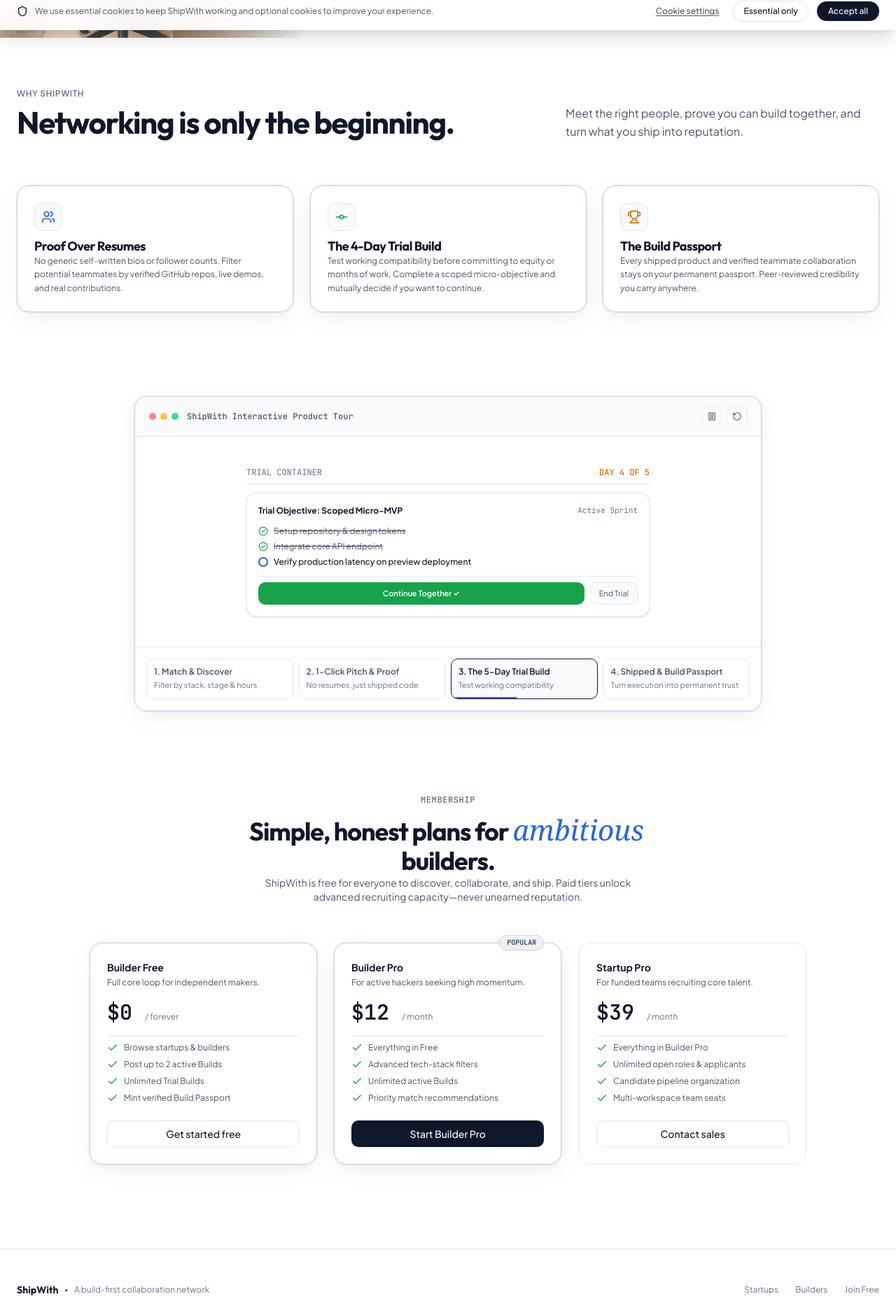
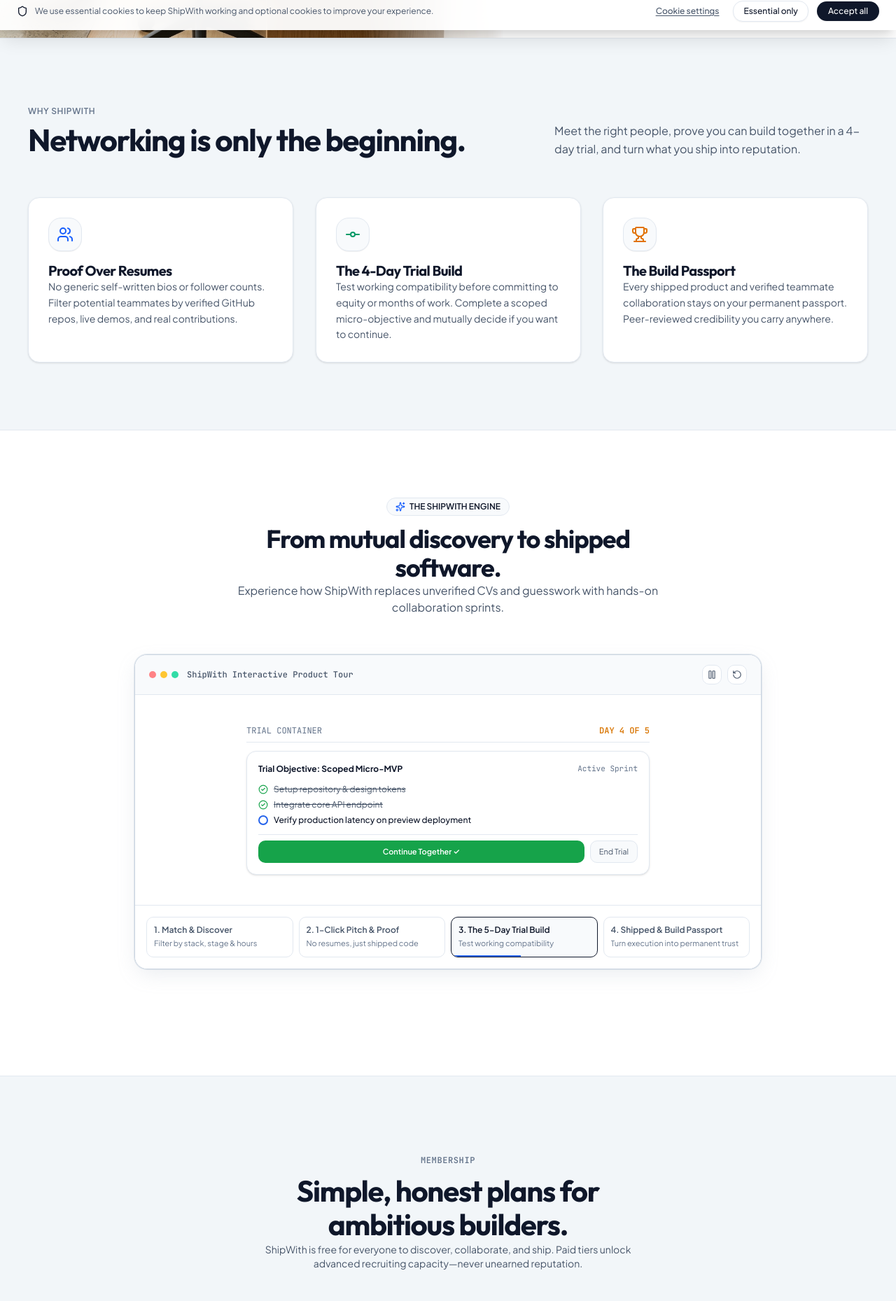
Before and after one commit to Rana-Kushagr/ShipWith, a React (Vite) app: page / in a window 1280 px wide. Shown: the part 757-2616 px from the top of the page at 70% size. Built offline with nearby package versions, Linux system fonts and the light colour scheme; a web font is replaced by a local one.

Commit message:
feat: enhance hero background image visibility and implement Simplify-style alternating grey blocks

```diff
--- a/src/components/landing/LandingSections.tsx
+++ b/src/components/landing/LandingSections.tsx
@@ -1,21 +1,24 @@
 import React from 'react';
 import { useApp } from '../../context/AppContext';
 import { Button } from '../common/Button';
-import { Check, GitCommit, Users, Trophy } from 'lucide-react';
+import { Check, GitCommit, Users, Trophy, Sparkles } from 'lucide-react';
 import { ProductWalkthroughPlayer } from './ProductWalkthroughPlayer';
 
 export const LandingSections: React.FC = () => {
   const { setCurrentView } = useApp();
 
   return (
-    <div className="space-y-24 py-12">
-      {/* 1. Why ShipWith Section */}
-      <section className="relative max-w-7xl mx-auto px-4 sm:px-6 py-6">
-        {/* Silver/grey ambient backdrop halo framing the pillars */}
-        <div className="absolute inset-0 -z-10 silver-ambient-band opacity-85 rounded-3xl pointer-events-none" />
+    <div className="w-full">
+
+      {/* =========================================================================
+          BLOCK 1: WHY SHIPWITH (Simplify-style Distinct Cool Grey Shaded Band)
+          Full-width architectural block creating rhythm & contrast with the hero
+          ========================================================================= */}
+      <section className="w-full bg-slate-100/90 dark:bg-zinc-900/70 border-y border-slate-200/90 dark:border-zinc-800 py-20 lg:py-24 transition-colors duration-200">
+        <div className="max-w-[1360px] mx-auto px-6 sm:px-10">
 
           {/* Split Header matching the reference screenshot with 100% theme contrast */}
-        <div className="max-w-[1360px] mx-auto mb-16 flex flex-col md:flex-row md:items-end justify-between gap-6 reveal-on-scroll">
+          <div className="mb-14 flex flex-col md:flex-row md:items-end justify-between gap-6 reveal-on-scroll">
             <div className="space-y-2">
               <div className="text-xs uppercase font-sans tracking-wider text-[var(--color-text-muted)] font-semibold">
                 WHY SHIPWITH
@@ -25,163 +28,203 @@
               </h2>
             </div>
             <div className="max-w-md text-[var(--color-text-secondary)] text-sm sm:text-base leading-relaxed md:text-left">
-            Meet the right people, prove you can build together, and turn what you ship into reputation.
+              Meet the right people, prove you can build together in a 4-day trial, and turn what you ship into reputation.
             </div>
           </div>
 
-        {/* 3 Pillars Grid with Scroll Reveal & Silver Sheen */}
-        <div className="grid grid-cols-1 md:grid-cols-3 gap-6">
-          <div className="p-6 rounded-[var(--radius-xl)] bg-[var(--color-surface)] silver-sheen-card space-y-3 reveal-on-scroll delay-75 hover:border-[var(--color-border-strong)] transition-all">
-            <div className="w-10 h-10 rounded-[var(--radius-md)] bg-[var(--color-surface-subtle)] border border-[var(--color-border)] flex items-center justify-center text-[var(--color-brand-accent)]">
-              <Users className="w-5 h-5" />
+          {/* 3 Elevated High-Contrast White Surface Cards on Grey Block */}
+          <div className="grid grid-cols-1 md:grid-cols-3 gap-6 lg:gap-8">
+
+            {/* Pillar 1 */}
+            <div className="p-7 rounded-2xl bg-[var(--color-surface)] border border-[var(--color-border)] shadow-sm hover:shadow-xl hover:-translate-y-1 transition-all duration-200 space-y-4 reveal-on-scroll delay-75">
+              <div className="w-12 h-12 rounded-xl bg-[var(--color-surface-subtle)] border border-[var(--color-border)] flex items-center justify-center text-blue-600 dark:text-blue-400 shadow-2xs">
+                <Users className="w-6 h-6" />
               </div>
-            <h3 className="text-lg font-bold text-[var(--color-text-primary)]">Proof Over Resumes</h3>
-            <p className="text-xs text-[var(--color-text-secondary)] leading-relaxed">
+              <h3 className="text-xl font-bold text-[var(--color-text-primary)] tracking-tight">
+                Proof Over Resumes
+              </h3>
+              <p className="text-sm text-[var(--color-text-secondary)] leading-relaxed">
                 No generic self-written bios or follower counts. Filter potential teammates by verified GitHub repos, live demos, and real contributions.
               </p>
             </div>
 
-          <div className="p-6 rounded-[var(--radius-xl)] bg-[var(--color-surface)] silver-sheen-card space-y-3 reveal-on-scroll delay-150 hover:border-[var(--color-border-strong)] transition-all">
-            <div className="w-10 h-10 rounded-[var(--radius-md)] bg-[var(--color-surface-subtle)] border border-[var(--color-border)] flex items-center justify-center text-[var(--color-success)]">
-              <GitCommit className="w-5 h-5" />
+            {/* Pillar 2 */}
+            <div className="p-7 rounded-2xl bg-[var(--color-surface)] border border-[var(--color-border)] shadow-sm hover:shadow-xl hover:-translate-y-1 transition-all duration-200 space-y-4 reveal-on-scroll delay-150">
+              <div className="w-12 h-12 rounded-xl bg-[var(--color-surface-subtle)] border border-[var(--color-border)] flex items-center justify-center text-emerald-600 dark:text-emerald-400 shadow-2xs">
+                <GitCommit className="w-6 h-6" />
               </div>
-            <h3 className="text-lg font-bold text-[var(--color-text-primary)]">The 4-Day Trial Build</h3>
-            <p className="text-xs text-[var(--color-text-secondary)] leading-relaxed">
+              <h3 className="text-xl font-bold text-[var(--color-text-primary)] tracking-tight">
+                The 4-Day Trial Build
+              </h3>
+              <p className="text-sm text-[var(--color-text-secondary)] leading-relaxed">
                 Test working compatibility before committing to equity or months of work. Complete a scoped micro-objective and mutually decide if you want to continue.
               </p>
             </div>
 
-          <div className="p-6 rounded-[var(--radius-xl)] bg-[var(--color-surface)] silver-sheen-card space-y-3 reveal-on-scroll delay-225 hover:border-[var(--color-border-strong)] transition-all">
-            <div className="w-10 h-10 rounded-[var(--radius-md)] bg-[var(--color-surface-subtle)] border border-[var(--color-border)] flex items-center justify-center text-[var(--color-warning)]">
-              <Trophy className="w-5 h-5" />
+            {/* Pillar 3 */}
+            <div className="p-7 rounded-2xl bg-[var(--color-surface)] border border-[var(--color-border)] shadow-sm hover:shadow-xl hover:-translate-y-1 transition-all duration-200 space-y-4 reveal-on-scroll delay-225">
+              <div className="w-12 h-12 rounded-xl bg-[var(--color-surface-subtle)] border border-[var(--color-border)] flex items-center justify-center text-amber-600 dark:text-amber-400 shadow-2xs">
+                <Trophy className="w-6 h-6" />
               </div>
-            <h3 className="text-lg font-bold text-[var(--color-text-primary)]">The Build Passport</h3>
-            <p className="text-xs text-[var(--color-text-secondary)] leading-relaxed">
+              <h3 className="text-xl font-bold text-[var(--color-text-primary)] tracking-tight">
+                The Build Passport
+              </h3>
+              <p className="text-sm text-[var(--color-text-secondary)] leading-relaxed">
                 Every shipped product and verified teammate collaboration stays on your permanent passport. Peer-reviewed credibility you carry anywhere.
               </p>
             </div>
+
+          </div>
+
         </div>
       </section>
 
-      {/* Interactive Walkthrough Tour */}
-      <div className="max-w-7xl mx-auto px-4 sm:px-6">
+      {/* =========================================================================
+          BLOCK 2: INTERACTIVE WALKTHROUGH TOUR (Airy Canvas Transition Band)
+          Alternating back to clean canvas so sections feel distinct and lively
+          ========================================================================= */}
+      <section className="w-full bg-[var(--color-canvas)] py-20 lg:py-24 transition-colors duration-200">
+        <div className="max-w-[1360px] mx-auto px-6 sm:px-10">
+
+          <div className="text-center max-w-2xl mx-auto mb-12 space-y-3 reveal-on-scroll">
+            <div className="inline-flex items-center gap-1.5 px-3 py-1 rounded-full bg-[var(--color-surface-subtle)] border border-[var(--color-border)] text-xs font-semibold text-[var(--color-text-primary)]">
+              <Sparkles className="w-3.5 h-3.5 text-blue-600" />
+              <span>THE SHIPWITH ENGINE</span>
+            </div>
+            <h2 className="text-3xl sm:text-4xl font-bold text-[var(--color-text-primary)] font-display tracking-tight">
+              From mutual discovery to shipped software.
+            </h2>
+            <p className="text-sm sm:text-base text-[var(--color-text-secondary)]">
+              Experience how ShipWith replaces unverified CVs and guesswork with hands-on collaboration sprints.
+            </p>
+          </div>
+
+          <div className="max-w-4xl mx-auto">
             <ProductWalkthroughPlayer />
           </div>
 
-      {/* 2. Transparent Plans Section (PRD §14: Reputation cannot be bought) */}
-      <section id="plans-section" className="relative max-w-7xl mx-auto px-4 sm:px-6 py-6">
-        {/* Silver/grey ambient backdrop halo framing the plans */}
-        <div className="absolute inset-0 -z-10 silver-ambient-band opacity-75 rounded-3xl pointer-events-none" />
+        </div>
+      </section>
 
-        <div className="text-center max-w-xl mx-auto mb-14 space-y-3 reveal-on-scroll">
+      {/* =========================================================================
+          BLOCK 3: MEMBERSHIP & PLANS (Simplify-style Second Grey Shaded Band)
+          Distinct block appearance providing visual variety upon scrolling
+          ========================================================================= */}
+      <section id="plans-section" className="w-full bg-slate-100/90 dark:bg-zinc-900/70 border-y border-slate-200/90 dark:border-zinc-800 py-20 lg:py-28 transition-colors duration-200">
+        <div className="max-w-[1360px] mx-auto px-6 sm:px-10">
+
+          <div className="text-center max-w-xl mx-auto mb-16 space-y-3 reveal-on-scroll">
             <div className="text-xs uppercase font-mono tracking-wider text-[var(--color-text-muted)] font-semibold">
               MEMBERSHIP
             </div>
-          <h2 className="text-3xl sm:text-4xl font-extrabold text-[var(--color-text-primary)] font-display tracking-tight">
-            Simple, honest plans for{' '}
-            <span className="font-serif-italic font-normal text-[var(--color-brand-accent)] text-[1.12em] tracking-normal inline-block pr-1">
-              ambitious
-            </span>{' '}
-            builders.
+            <h2 className="text-3xl sm:text-4xl lg:text-[42px] font-bold text-[var(--color-text-primary)] font-display tracking-tight">
+              Simple, honest plans for ambitious builders.
             </h2>
-          <p className="text-xs sm:text-sm text-[var(--color-text-secondary)]">
+            <p className="text-sm text-[var(--color-text-secondary)]">
               ShipWith is free for everyone to discover, collaborate, and ship. Paid tiers unlock advanced recruiting capacity—never unearned reputation.
             </p>
           </div>
 
-        <div className="grid grid-cols-1 md:grid-cols-3 gap-6 max-w-5xl mx-auto">
+          <div className="grid grid-cols-1 md:grid-cols-3 gap-6 max-w-5xl mx-auto items-stretch">
+
             {/* Free Tier */}
-          <div className="p-6 rounded-[var(--radius-xl)] bg-[var(--color-surface)] silver-sheen-card flex flex-col justify-between space-y-6 reveal-on-scroll delay-75">
+            <div className="p-7 rounded-2xl bg-[var(--color-surface)] border border-[var(--color-border)] shadow-sm flex flex-col justify-between space-y-6 reveal-on-scroll delay-75 hover:shadow-md transition-shadow">
               <div className="space-y-4">
                 <div>
-                <div className="text-sm font-bold text-[var(--color-text-primary)]">Builder Free</div>
+                  <div className="text-base font-bold text-[var(--color-text-primary)]">Builder Free</div>
                   <div className="text-xs text-[var(--color-text-secondary)] mt-1">Full core loop for independent makers.</div>
                 </div>
                 <div className="text-3xl font-extrabold font-mono text-[var(--color-text-primary)]">
                   $0 <span className="text-xs font-normal text-[var(--color-text-muted)] font-sans">/ forever</span>
                 </div>
-              <ul className="space-y-2 text-xs text-[var(--color-text-secondary)] pt-2 border-t border-[var(--color-border)]">
-                <li className="flex items-center gap-2"><Check className="w-4 h-4 text-[var(--color-success)] shrink-0" /> Browse startups & builders</li>
-                <li className="flex items-center gap-2"><Check className="w-4 h-4 text-[var(--color-success)] shrink-0" /> Post up to 2 active Builds</li>
-                <li className="flex items-center gap-2"><Check className="w-4 h-4 text-[var(--color-success)] shrink-0" /> Unlimited Trial Builds</li>
-                <li className="flex items-center gap-2"><Check className="w-4 h-4 text-[var(--color-success)] shrink-0" /> Mint verified Build Passport</li>
+                <ul className="space-y-2.5 text-xs text-[var(--color-text-secondary)] pt-3 border-t border-[var(--color-border)]">
+                  <li className="flex items-center gap-2"><Check className="w-4 h-4 text-emerald-600 shrink-0" /> Browse startups & builders</li>
+                  <li className="flex items-center gap-2"><Check className="w-4 h-4 text-emerald-600 shrink-0" /> Post up to 2 active Builds</li>
+                  <li className="flex items-center gap-2"><Check className="w-4 h-4 text-emerald-600 shrink-0" /> Unlimited Trial Builds</li>
+                  <li className="flex items-center gap-2"><Check className="w-4 h-4 text-emerald-600 shrink-0" /> Mint verified Build Passport</li>
                 </ul>
               </div>
-            <Button variant="outline" className="w-full" onClick={() => setCurrentView('onboarding')}>
+              <Button variant="outline" className="w-full font-medium" onClick={() => setCurrentView('onboarding')}>
                 Get started free
               </Button>
             </div>
 
-          {/* Builder Pro */}
-          <div className="p-6 rounded-[var(--radius-xl)] bg-[var(--color-surface)] silver-sheen-card ring-2 ring-[var(--color-brand-primary)] shadow-xl flex flex-col justify-between space-y-6 relative reveal-on-scroll delay-150">
-            <div className="absolute -top-3 right-6 px-2.5 py-0.5 rounded-[var(--radius-pill)] silver-badge text-[10px] font-mono font-semibold uppercase shadow-xs">
+            {/* Builder Pro (Elevated Spotlight Card) */}
+            <div className="p-7 rounded-2xl bg-[var(--color-surface)] border-2 border-[var(--color-brand-primary)] shadow-xl flex flex-col justify-between space-y-6 relative reveal-on-scroll delay-150 transform md:-translate-y-2">
+              <div className="absolute -top-3 right-6 px-3 py-0.5 rounded-full bg-[var(--color-brand-primary)] text-[var(--color-brand-on-primary)] text-[10px] font-mono font-semibold uppercase shadow-xs">
                 Popular
               </div>
               <div className="space-y-4">
                 <div>
-                <div className="text-sm font-bold text-[var(--color-text-primary)]">Builder Pro</div>
+                  <div className="text-base font-bold text-[var(--color-text-primary)]">Builder Pro</div>
                   <div className="text-xs text-[var(--color-text-secondary)] mt-1">For active hackers seeking high momentum.</div>
                 </div>
                 <div className="text-3xl font-extrabold font-mono text-[var(--color-text-primary)]">
                   $12 <span className="text-xs font-normal text-[var(--color-text-muted)] font-sans">/ month</span>
                 </div>
-              <ul className="space-y-2 text-xs text-[var(--color-text-secondary)] pt-2 border-t border-[var(--color-border)]">
-                <li className="flex items-center gap-2"><Check className="w-4 h-4 text-[var(--color-success)] shrink-0" /> Everything in Free</li>
-                <li className="flex items-center gap-2"><Check className="w-4 h-4 text-[var(--color-success)] shrink-0" /> Advanced tech-stack filters</li>
-                <li className="flex items-center gap-2"><Check className="w-4 h-4 text-[var(--color-success)] shrink-0" /> Unlimited active Builds</li>
-                <li className="flex items-center gap-2"><Check className="w-4 h-4 text-[var(--color-success)] shrink-0" /> Priority match recommendations</li>
+                <ul className="space-y-2.5 text-xs text-[var(--color-text-secondary)] pt-3 border-t border-[var(--color-border)]">
+                  <li className="flex items-center gap-2"><Check className="w-4 h-4 text-emerald-600 shrink-0" /> Everything in Free</li>
+                  <li className="flex items-center gap-2"><Check className="w-4 h-4 text-emerald-600 shrink-0" /> Advanced tech-stack filters</li>
+                  <li className="flex items-center gap-2"><Check className="w-4 h-4 text-emerald-600 shrink-0" /> Unlimited active Builds</li>
+                  <li className="flex items-center gap-2"><Check className="w-4 h-4 text-emerald-600 shrink-0" /> Priority match recommendations</li>
                 </ul>
               </div>
-            <Button variant="primary" className="w-full" onClick={() => setCurrentView('onboarding')}>
+              <Button variant="primary" className="w-full font-medium shadow-sm" onClick={() => setCurrentView('onboarding')}>
                 Start Builder Pro
               </Button>
             </div>
 
             {/* Startup Pro */}
-          <div className="p-6 rounded-[var(--radius-xl)] bg-[var(--color-surface)] border border-[var(--color-border)] flex flex-col justify-between space-y-6 reveal-on-scroll delay-225">
+            <div className="p-7 rounded-2xl bg-[var(--color-surface)] border border-[var(--color-border)] shadow-sm flex flex-col justify-between space-y-6 reveal-on-scroll delay-225 hover:shadow-md transition-shadow">
               <div className="space-y-4">
                 <div>
-                <div className="text-sm font-bold text-[var(--color-text-primary)]">Startup Pro</div>
+                  <div className="text-base font-bold text-[var(--color-text-primary)]">Startup Pro</div>
                   <div className="text-xs text-[var(--color-text-secondary)] mt-1">For funded teams recruiting core talent.</div>
                 </div>
                 <div className="text-3xl font-extrabold font-mono text-[var(--color-text-primary)]">
                   $39 <span className="text-xs font-normal text-[var(--color-text-muted)] font-sans">/ month</span>
                 </div>
-              <ul className="space-y-2 text-xs text-[var(--color-text-secondary)] pt-2 border-t border-[var(--color-border)]">
-                <li className="flex items-center gap-2"><Check className="w-4 h-4 text-[var(--color-success)] shrink-0" /> Everything in Builder Pro</li>
-                <li className="flex items-center gap-2"><Check className="w-4 h-4 text-[var(--color-success)] shrink-0" /> Unlimited open roles & applicants</li>
-                <li className="flex items-center gap-2"><Check className="w-4 h-4 text-[var(--color-success)] shrink-0" /> Candidate pipeline organization</li>
-                <li className="flex items-center gap-2"><Check className="w-4 h-4 text-[var(--color-success)] shrink-0" /> Multi-workspace team seats</li>
+                <ul className="space-y-2.5 text-xs text-[var(--color-text-secondary)] pt-3 border-t border-[var(--color-border)]">
+                  <li className="flex items-center gap-2"><Check className="w-4 h-4 text-emerald-600 shrink-0" /> Everything in Builder Pro</li>
+                  <li className="flex items-center gap-2"><Check className="w-4 h-4 text-emerald-600 shrink-0" /> Unlimited open roles & applicants</li>
+                  <li className="flex items-center gap-2"><Check className="w-4 h-4 text-emerald-600 shrink-0" /> Candidate pipeline organization</li>
+                  <li className="flex items-center gap-2"><Check className="w-4 h-4 text-emerald-600 shrink-0" /> Multi-workspace team seats</li>
                 </ul>
               </div>
-            <Button variant="outline" className="w-full" onClick={() => setCurrentView('onboarding')}>
+              <Button variant="outline" className="w-full font-medium" onClick={() => setCurrentView('onboarding')}>
                 Contact sales
               </Button>
             </div>
+
+          </div>
+
         </div>
       </section>
 
-      {/* 3. Footer */}
-      <footer className="border-t border-[var(--color-border)] bg-[var(--color-surface)] py-12">
-        <div className="max-w-7xl mx-auto px-4 sm:px-6 flex flex-col sm:flex-row items-center justify-between gap-4 text-xs text-[var(--color-text-muted)]">
-          <div className="flex items-center gap-2">
-            <span className="font-display font-bold text-sm text-[var(--color-text-primary)]">ShipWith</span>
+      {/* =========================================================================
+          BLOCK 4: FOOTER
+          ========================================================================= */}
+      <footer className="w-full border-t border-[var(--color-border)] bg-[var(--color-surface)] py-14 transition-colors duration-200">
+        <div className="max-w-[1360px] mx-auto px-6 sm:px-10 flex flex-col sm:flex-row items-center justify-between gap-6 text-xs text-[var(--color-text-muted)]">
+          <div className="flex items-center gap-2.5">
+            <span className="font-display font-bold text-base text-[var(--color-text-primary)]">ShipWith</span>
             <span>•</span>
             <span>A build-first collaboration network</span>
           </div>
-          <div className="flex items-center gap-6">
-            <button onClick={() => setCurrentView('startups')} className="hover:text-[var(--color-text-primary)] cursor-pointer">
+          <div className="flex items-center gap-8 font-medium">
+            <button onClick={() => setCurrentView('startups')} className="hover:text-[var(--color-text-primary)] transition-colors cursor-pointer">
               Startups
             </button>
-            <button onClick={() => setCurrentView('people')} className="hover:text-[var(--color-text-primary)] cursor-pointer">
+            <button onClick={() => setCurrentView('people')} className="hover:text-[var(--color-text-primary)] transition-colors cursor-pointer">
               Builders
             </button>
-            <button onClick={() => setCurrentView('onboarding')} className="hover:text-[var(--color-text-primary)] cursor-pointer">
+            <button onClick={() => setCurrentView('onboarding')} className="hover:text-[var(--color-text-primary)] transition-colors cursor-pointer">
               Join Free
             </button>
           </div>
         </div>
       </footer>
+
     </div>
   );
 };
```
Also changed, not shown: src/components/landing/LandingHero.tsx (+5 -5 lines). Lines whose indentation alone changed are shown as unchanged.
